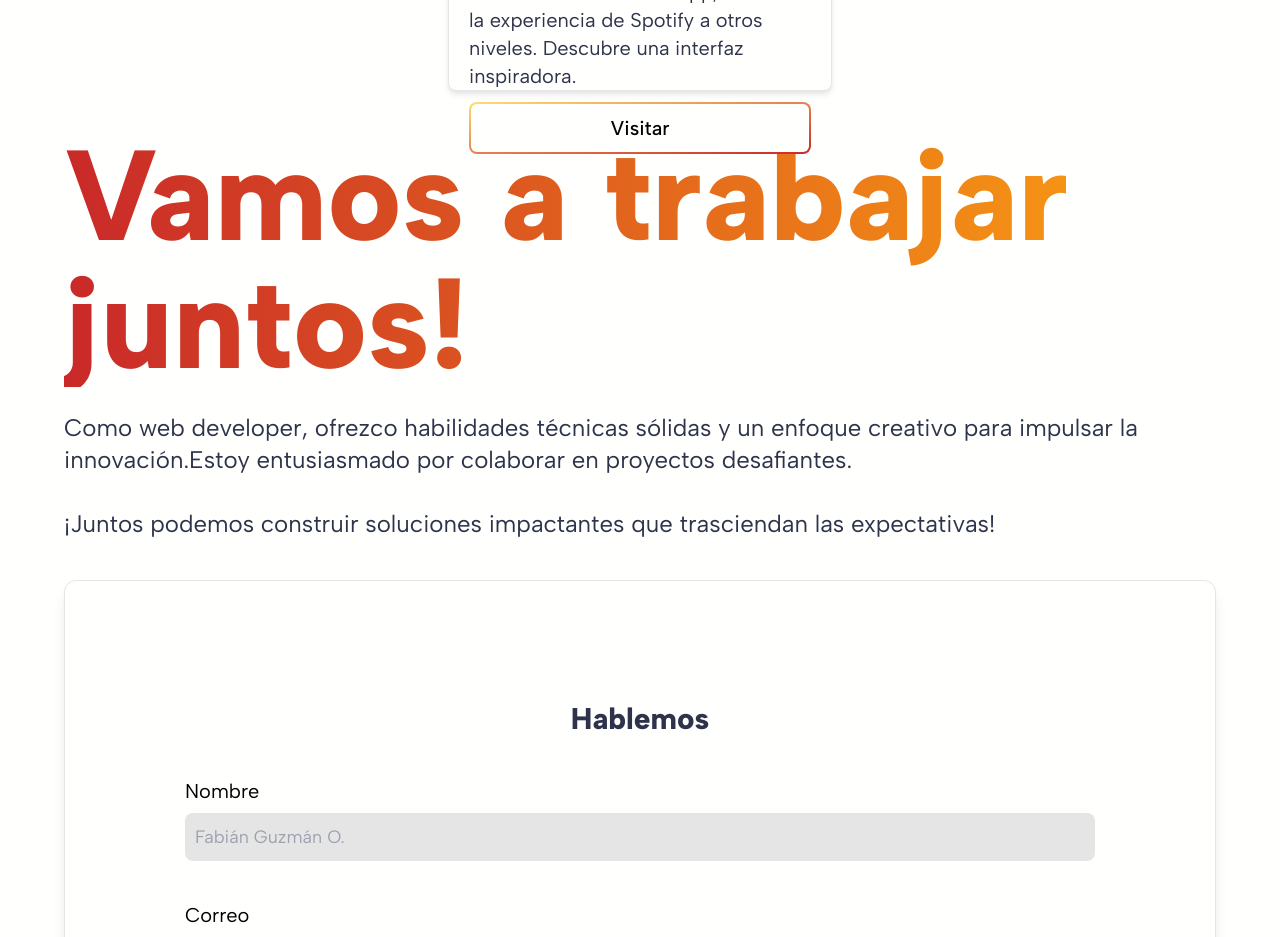
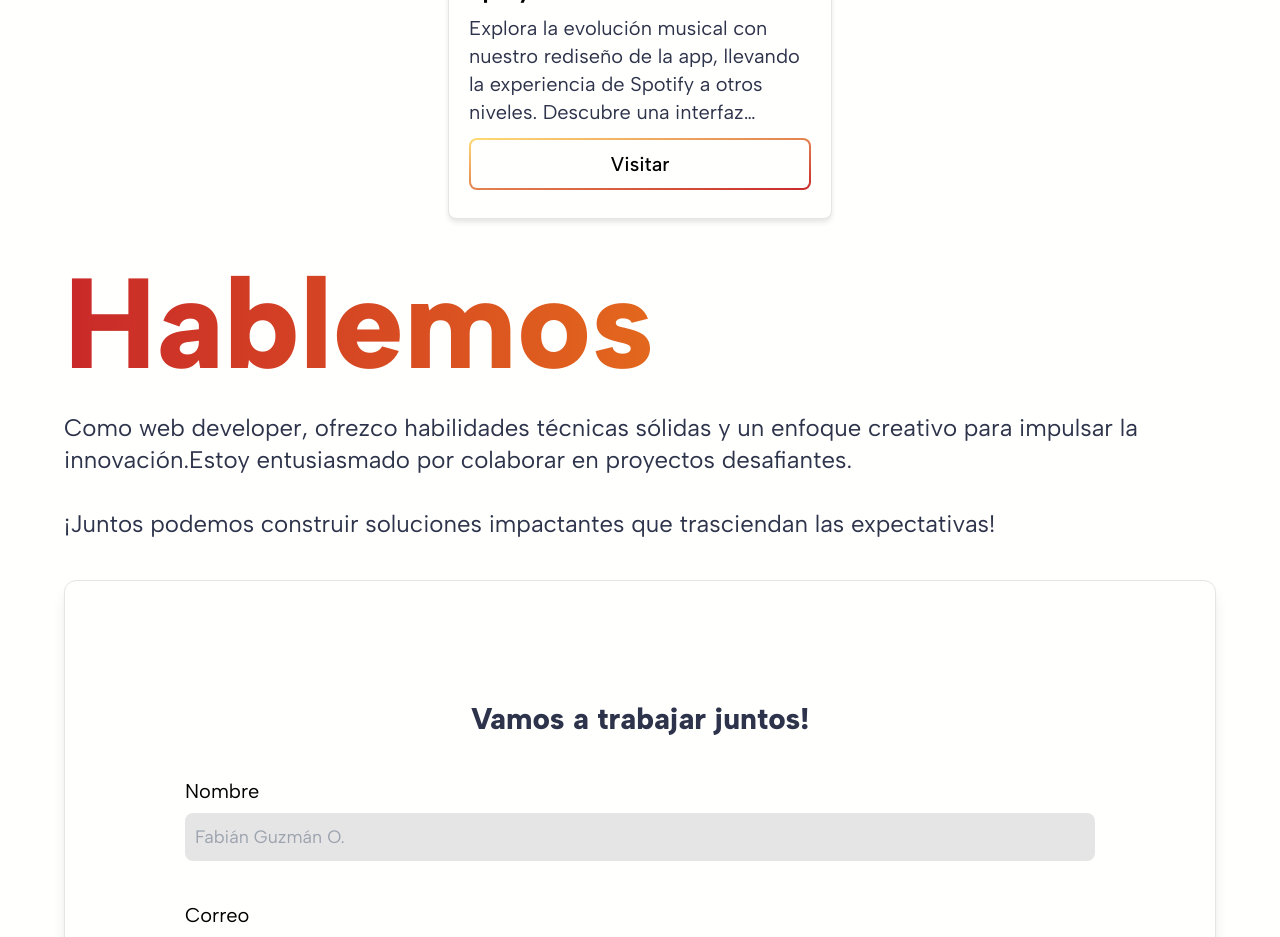
Before and after one commit to fabiangzvo/portfolio, a Next.js app: page / in a window 1280 px wide. Shown: the part 4560-5497 px from the top of the page. Built offline with nearby package versions, Linux system fonts and the light colour scheme.

Commit message:
fix portfolio card height

```diff
--- a/src/components/contact/components/form/index.tsx
+++ b/src/components/contact/components/form/index.tsx
@@ -17,7 +17,7 @@ function Form(props: FormProps) {
       onSubmit={handleClick}
     >
       <h1 className="pointer-events-none text-paragraph w-full text-center text-3xl font-extrabold mb-10 max-md:text-5xl">
-        {translations("contact")}
+        {translations("label")}
       </h1>
       <Input
         name="contactName"
--- a/src/components/contact/index.tsx
+++ b/src/components/contact/index.tsx
@@ -74,7 +74,7 @@ function Contact() {
   return (
     <Container
       id="contact"
-      label={translations("label")}
+      label={translations("contact")}
       description={translations.raw("description")}
       classes={{
         container: "max-xl:flex-column",
--- a/src/components/container/index.tsx
+++ b/src/components/container/index.tsx
@@ -77,7 +77,7 @@ function Container(props: ContainerProps) {
     <motion.div
       initial="offscreen"
       whileInView="onscreen"
-      viewport={{ amount: 0.5 }}
+      viewport={{ amount: 0.3 }}
       variants={contentVariants}
       key={id}
       id={id}
--- a/src/components/footer/index.tsx
+++ b/src/components/footer/index.tsx
@@ -4,7 +4,7 @@ import Link from "next/link";
 function Footer() {
   return (
     <footer className="w-[90vw] flex justify-between items-between pb-5 max-lg:w-[95%]">
-      <div className="flex flex-col">
+      <div className="flex flex-col max-md:ml-6">
         <Link
           href="/"
           className="font-extrabold text-2xl max-md:text-4xl cursor-pointer"
--- a/src/components/portfolio/components/card.tsx
+++ b/src/components/portfolio/components/card.tsx
@@ -13,13 +13,13 @@ function Card(props: CardProps) {
   return (
     <div className="max-w-sm bg-background border border-stroke rounded-lg shadow-md shadow-stroke max-h-xl hover:shadow-stroke hover:shadow-xl transition-all z-10 max-md:max-w-lg">
       <Image
-        className="rounded-t-lg h-[15vh] max-md:h-[25vh] max-md:w-full"
+        className="rounded-t-lg h-[15vh] max-md:h-[35vh] max-md:w-full"
         src={imageUrl}
         alt={title}
         width={390}
         height={300}
       />
-      <div className="p-5 h-[25vh] flex flex-col justify-between max-md:h-[55vh]">
+      <div className="p-5 min-h-[25vh] flex flex-col justify-between max-md:h-[70vh]">
         <h2 className="mb-2 text-2xl font-bold tracking-tight text-text max-md:text-4xl">
           {title}&nbsp;
           {isWork && <Badge label={translations("work")} />}
@@ -27,7 +27,7 @@ function Card(props: CardProps) {
         <div className="group flex flex-wrap cursor-default">
           <p
             data-tooltip-target="tooltip-default"
-            className="mb-3 text-xl text-paragraph line-clamp-6 max-md:text-4xl"
+            className="mb-3 text-xl text-paragraph line-clamp-6 max-md:text-4xl md:line-clamp-4"
             data-tooltip-placement="top"
           >
             {description}
```
